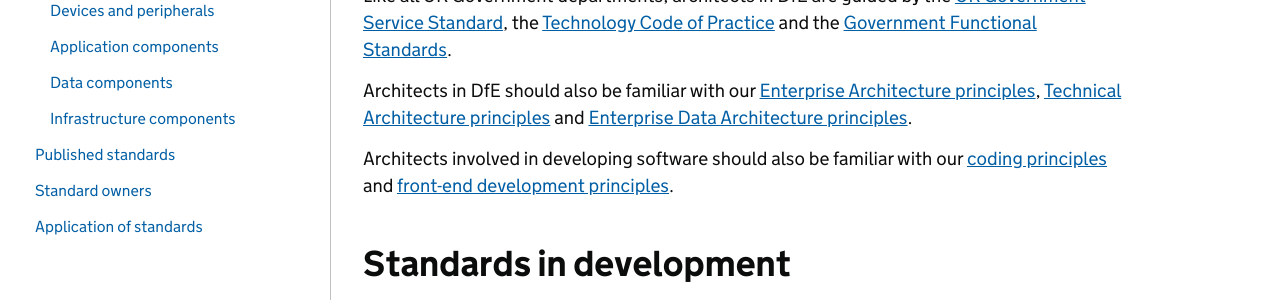
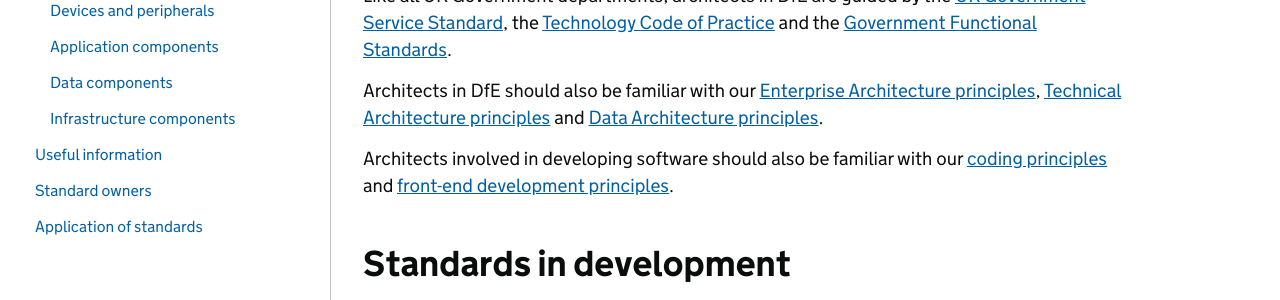
Before and after one commit to DFE-Digital/architecture, a Jekyll site: the page built from standards/technical-standards.md, in a window 1280 px wide. Shown: the part 205-505 px from the top of the page. Built offline with Jekyll 4.4.1, drawn with Linux system fonts in a browser that asks for light colours; our own code applies the rules of GitHub Pages for plain Markdown files.

Commit message:
Heading updated and links

```diff
--- a/standards/technical-standards.md
+++ b/standards/technical-standards.md
@@ -7,7 +7,7 @@ expires: 2026-24-10
 
 Like all UK Government departments, architects in DfE are guided by the [UK Government Service Standard](https://www.gov.uk/service-manual/service-standard), the [Technology Code of Practice](https://www.gov.uk/government/publications/technology-code-of-practice/technology-code-of-practice) and the [Government Functional Standards](https://www.gov.uk/government/collections/functional-standards).
 
-Architects in DfE should also be familiar with our [Enterprise Architecture principles](../principles/enterprise-architecture-principles.md), [Technical Architecture principles](https://technical-guidance.education.gov.uk/principles/architecture/#technical-architecture-principles) and [Enterprise Data Architecture principles](../enterprise-data-architecture-principles.md).
+Architects in DfE should also be familiar with our [Enterprise Architecture principles](../principles/enterprise-architecture-principles.md), [Technical Architecture principles](https://technical-guidance.education.gov.uk/principles/architecture/#technical-architecture-principles) and [Data Architecture principles](../data-architecture-principles).
 
 Architects involved in developing software should also be familiar with our [coding principles](https://technical-guidance.education.gov.uk/principles/coding-principles/) and [front-end development principles](https://technical-guidance.education.gov.uk/principles/frontend-development-principles/).
 
@@ -178,14 +178,14 @@ Whilst technical standards are being developed, some *accepted products* in DfE
 |                              | Environment Management                   |                            | Infrastructure & Platforms |
 
 
-## Published standards
+## Useful information
 
 Whilst technical standards are being developed, architects may also find the following information useful in their work:
 
 - [API standards](https://technical-guidance.education.gov.uk/guides/api-guidance/#dfe-api-standards)
 - [Software development standards](https://technical-guidance.education.gov.uk/standards/), including things like [naming things](https://technical-guidance.education.gov.uk/standards/naming-things/), [storing source code](https://technical-guidance.education.gov.uk/standards/storing-source-code/) and [licensing software](https://technical-guidance.education.gov.uk/standards/licencing-software-or-code/)
-- [Data policies and standards](https://educationgovuk.sharepoint.com/sites/lvewp00085/SitePages/DfE-Data-Policies.aspx)
-- [Information security assurance](https://educationgovuk.sharepoint.com/sites/how-do-i/SitePages/security-assurance.aspx)
+- [Data policies](https://educationgovuk.sharepoint.com/sites/lvedfe00108/SitePages/Data-Architecture-and-Governance-Team.aspx)              - [Standards](https://standards.education.gov.uk/standards)
+- [Information security assurance](https://educationgovuk.sharepoint.com/sites/security/SitePages/assurance.aspx)
 - Guidance on [meeting accessibility requirements](https://www.gov.uk/guidance/accessibility-requirements-for-public-sector-websites-and-apps#meeting-accessibility-requirements) and the [technical standard for digital accessibility](https://www.gov.uk/guidance/public-sector-website-and-mobile-application-accessibility-monitoring#technical-standard-for-digital-accessibility)
 
 ## Standard owners
```
Also changed, not shown: common-components/index.md (+1 -1 lines), governance/design-governance.md (+1 -1 lines), principles/business-architecture-principles.md (+1 -1 lines), profession/architecture-profession.md (+2 -2 lines).
